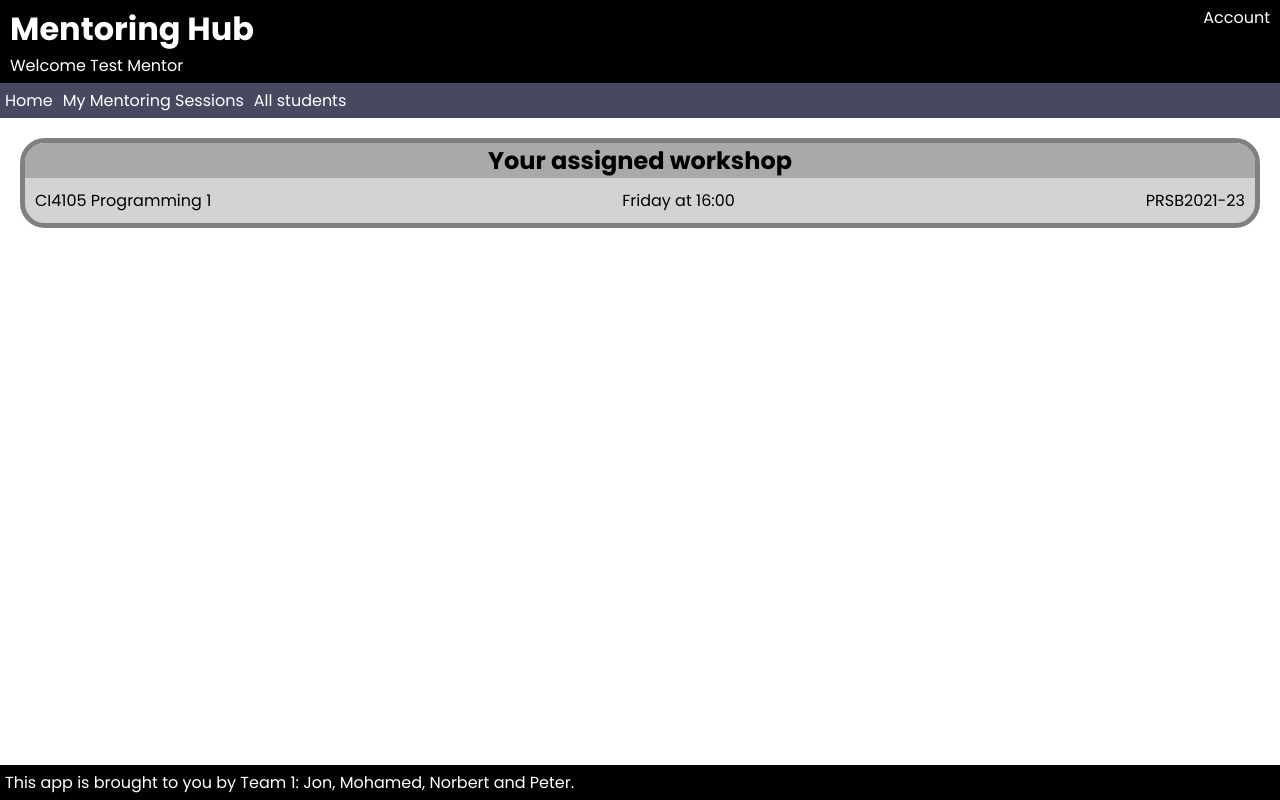
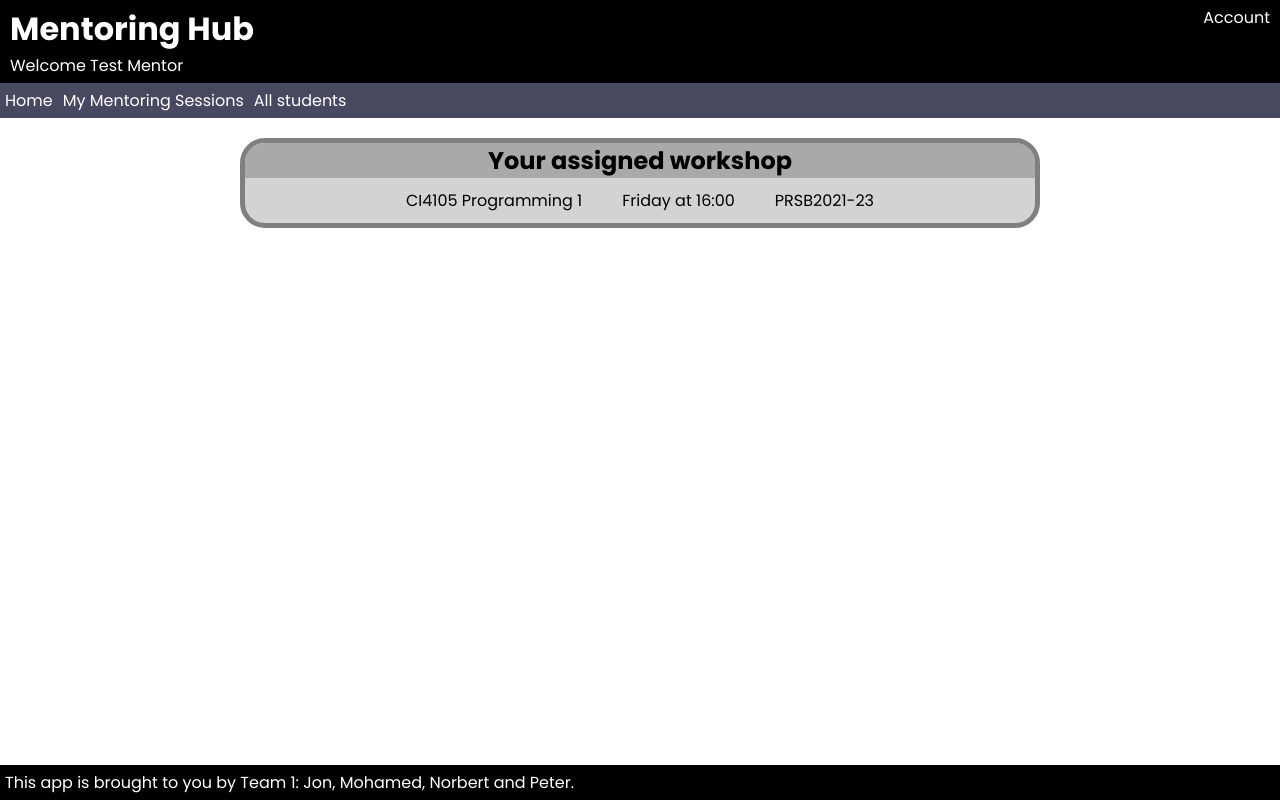
Before and after one commit to K1410707/mentoring-availability, a React (Vite) app: page /sessions in a window 1280 px wide. Built offline with nearby package versions, Linux system fonts and the light colour scheme.

Commit message:
Updated CSS for mentor workshops

```diff
--- a/src/Components/views/Mentor/MentorSessions.scss
+++ b/src/Components/views/Mentor/MentorSessions.scss
@@ -9,13 +9,19 @@
     border-radius: 20px 20px 0px 0px;
   }
 }
-@media only screen and (width > 500px) {
+@media only screen and (width > 800px) {
   //desktop
+  .MentorWorkshop{
+    max-width: 800px;
+    margin: auto;
   .container {
     display: flex;
     flex-wrap: wrap;
-    justify-content: space-between;
-    -ms-flex-align: center;
+    justify-content: center;
     padding: 10px 10px;
+    p{
+      padding: 0px 20px;
+    }
   }
 }
+}
```
